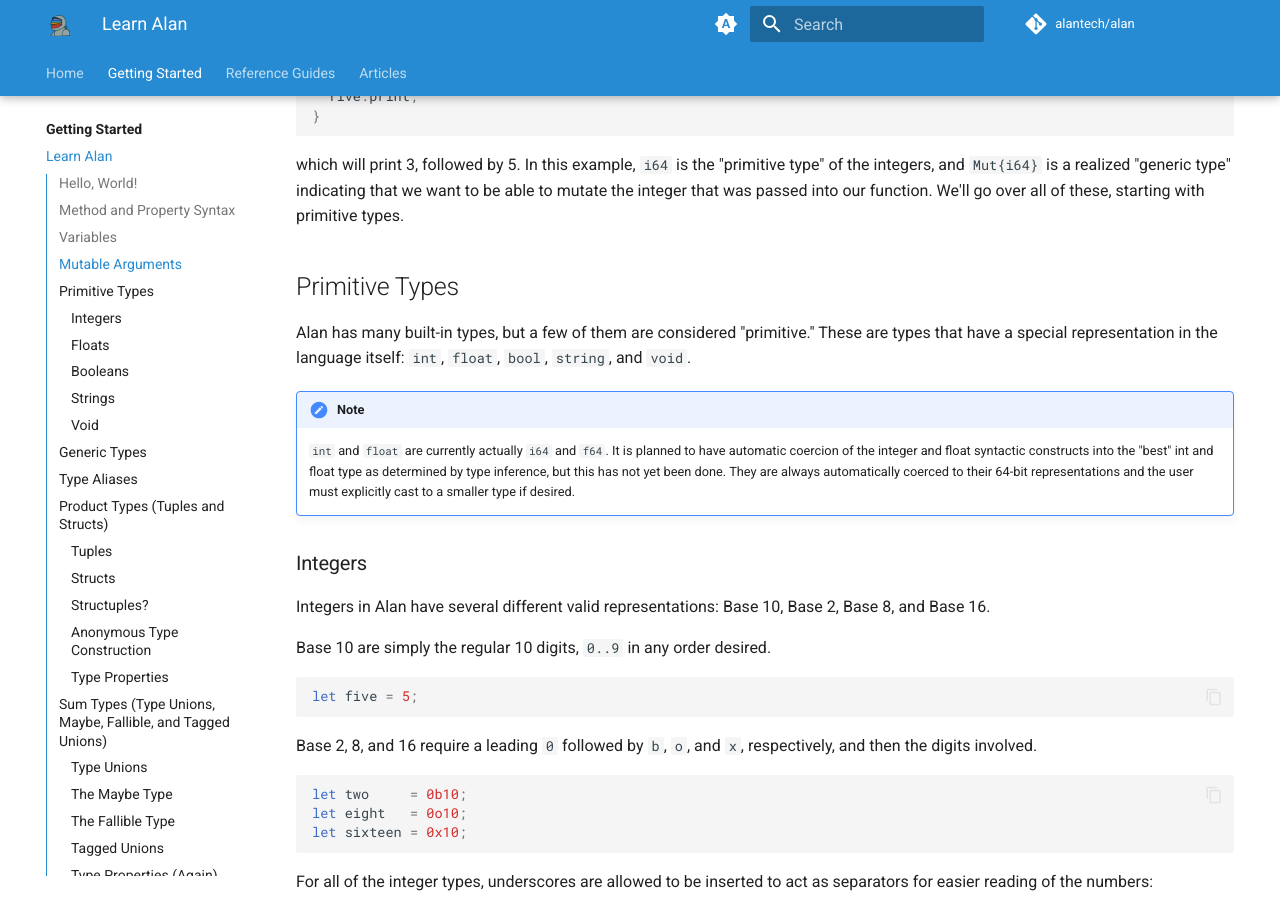
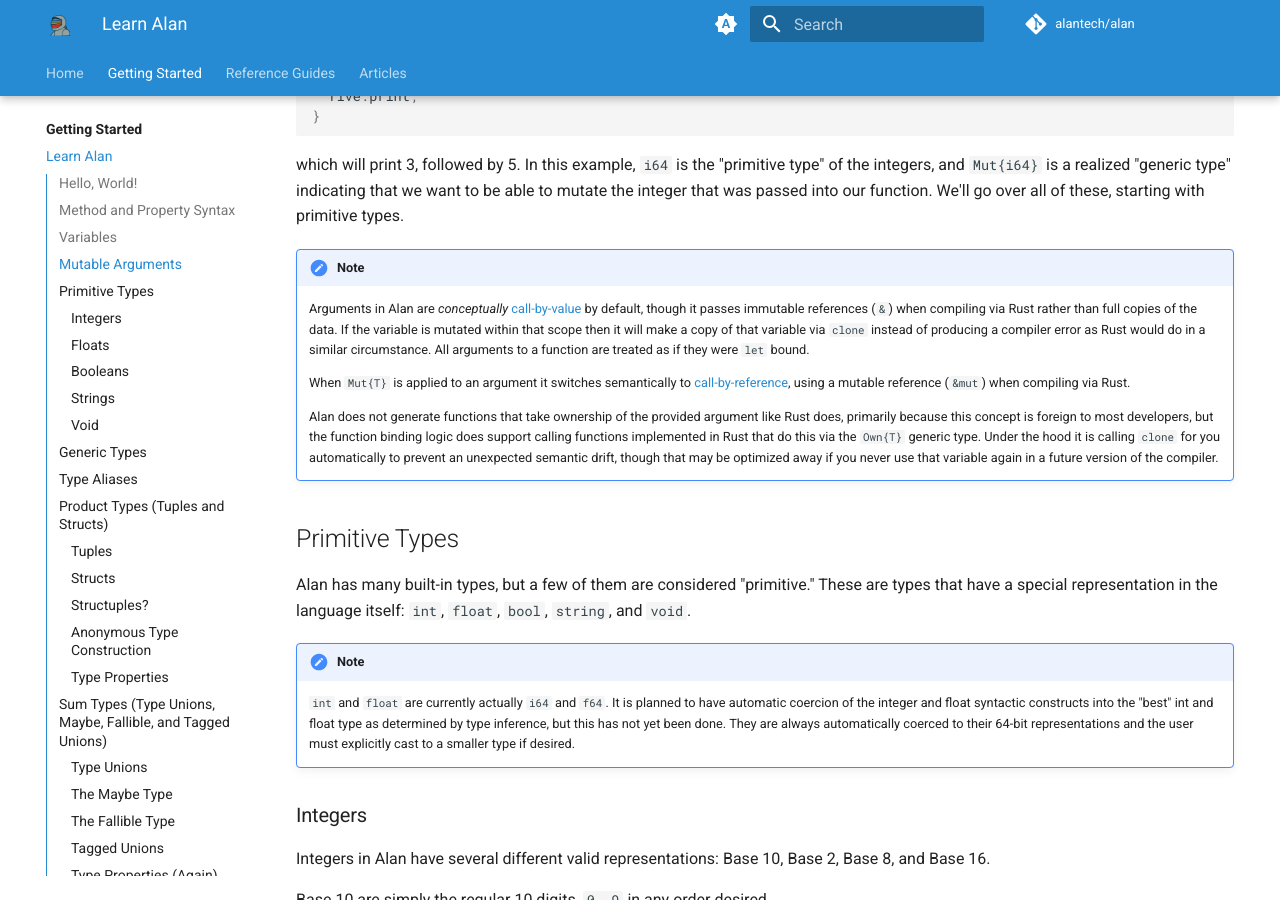
Before and after one commit to alantech/alanlang-docs, an MkDocs documentation site: the page built from docs/tutorial.md, in a window 1280 px wide and 900 px high, scrolled down 2763 px. Built offline with MkDocs 1.6.1 and Material for MkDocs 9.7.7, drawn with Linux system fonts in a browser that asks for light colours; plug-ins that fetch from the network failed and are left out; comment, search, counter and statistics services are not loaded.

Commit message:
Add note based on feedback on the function arguments section

````diff
--- a/docs/tutorial.md
+++ b/docs/tutorial.md
@@ -120,6 +120,14 @@
 ```
 
 which will print 3, followed by 5. In this example, `i64` is the "primitive type" of the integers, and `Mut{i64}` is a realized "generic type" indicating that we want to be able to mutate the integer that was passed into our function. We'll go over all of these, starting with primitive types.
+
+!!! note
+
+    Arguments in Alan are *conceptually* [call-by-value](https://en.wikipedia.org/wiki/Evaluation_strategy#Call_by_value) by default, though it passes immutable references (`&`) when compiling via Rust rather than full copies of the data. If the variable is mutated within that scope then it will make a copy of that variable via `clone` instead of producing a compiler error as Rust would do in a similar circumstance. All arguments to a function are treated as if they were `let` bound.
+
+    When `Mut{T}` is applied to an argument it switches semantically to [call-by-reference](https://en.wikipedia.org/wiki/Evaluation_strategy#Call_by_reference), using a mutable reference (`&mut`) when compiling via Rust.
+
+    Alan does not generate functions that take ownership of the provided argument like Rust does, primarily because this concept is foreign to most developers, but the function binding logic does support calling functions implemented in Rust that do this via the `Own{T}` generic type. Under the hood it is calling `clone` for you automatically to prevent an unexpected semantic drift, though that may be optimized away if you never use that variable again in a future version of the compiler.
 
 ## Primitive Types
 
````
